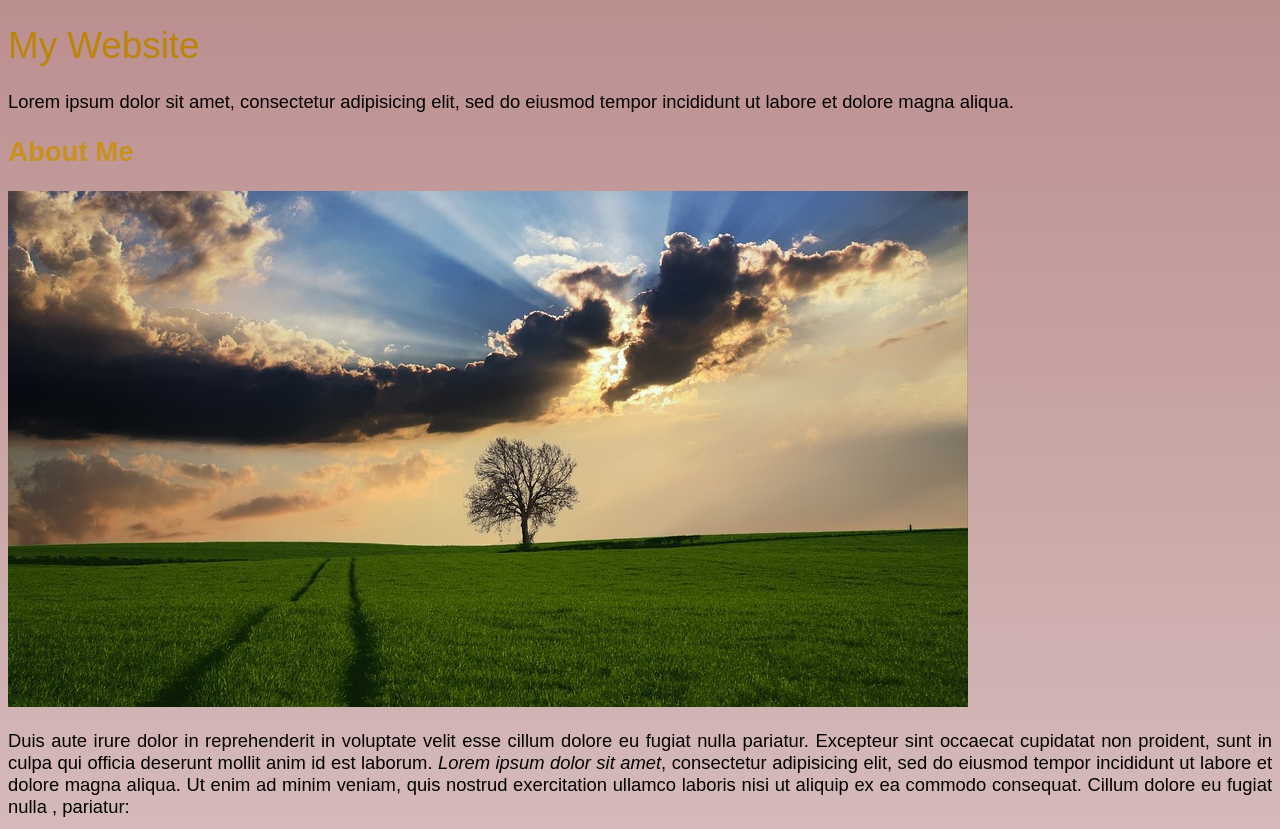
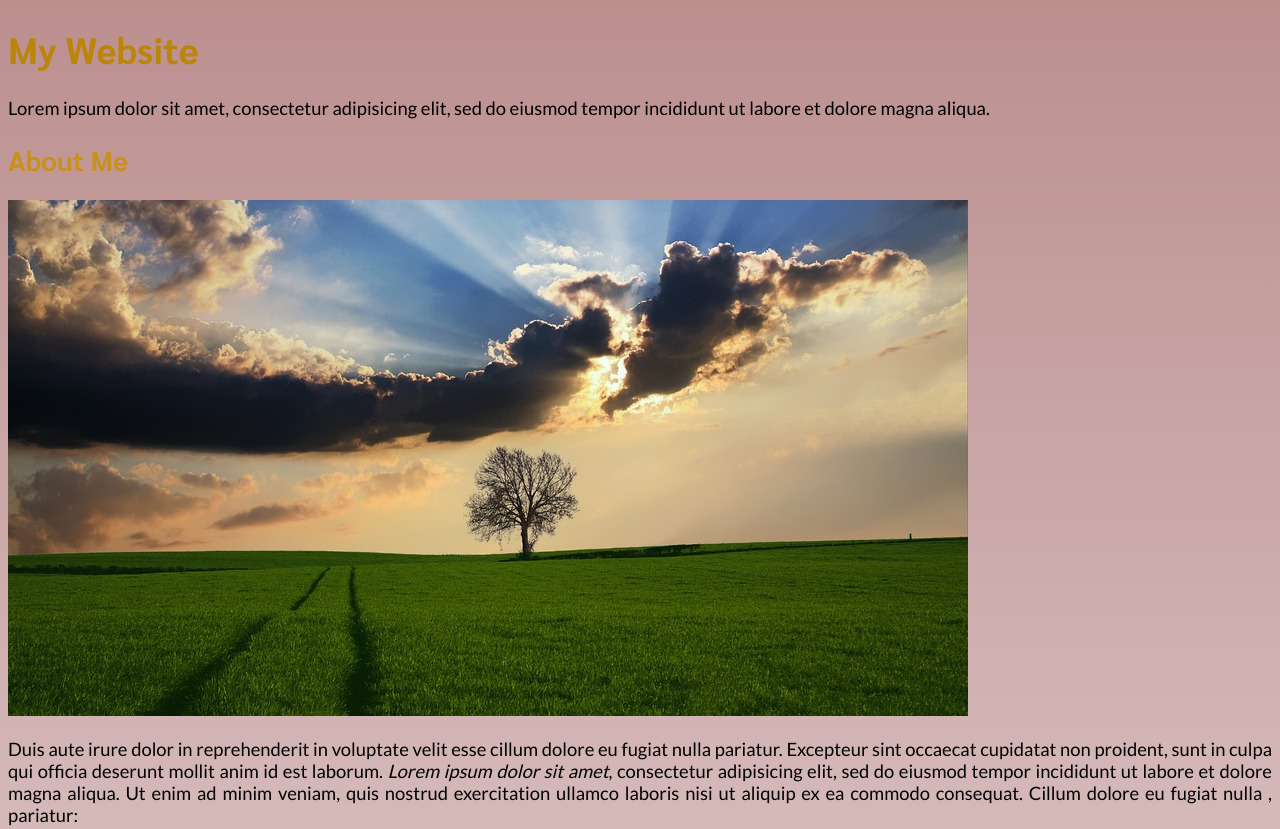
Before and after one commit to ajparker00/CSS, a plain HTML site: page index.html in a window 1280 px wide. Shown: the top 829 px of the page. Drawn offline with Linux system fonts and the light colour scheme.

Commit message:
added Google Fonts

```diff
--- a/index.html
+++ b/index.html
@@ -1,6 +1,7 @@
 <!DOCTYPE html>
 <html>
 <head>
+	<link href="https://fonts.googleapis.com/css2?family=Lato:wght@400;700&family=Sarabun:wght@400;700&display=swap" rel="stylesheet">
 	<link rel="stylesheet" type="text/css" href="style.css">
 	<title>CSS</title>
 </head>
--- a/style.css
+++ b/style.css
@@ -6,16 +6,17 @@ body {
   );
   font-size: 1.15em;
   text-align: justify;
-  font-family: Arial, Helvetica, sans-serif;
+  font-family: 'Lato', sans-serif;
 }
 
 #title {
   color: rgb(186, 133, 9);
-  font-weight: 400;
+  font-family: 'Sarabun', sans-serif;
 }
 
 .subtitle {
   color: rgb(200, 145, 30);
+  font-family: 'Sarabun', sans-serif;
 }
 
 #service-image {
@@ -32,8 +33,4 @@ body {
 .italics {
   font-style: italic;
 }
-/* Font Family-collection of fonts that has similar features */
-/* Main 3 font families
-Serif(times numeral and georgia fonts)-acedimics, essays, journals pretty much papers handed out. not as legible on computer
-San-Serif(arial and calibri fonts)-better for for computers a lot cleaner, facebook, google, etc uses it.
-monospace(courier new font) */
+/* Google Fonts */
```
